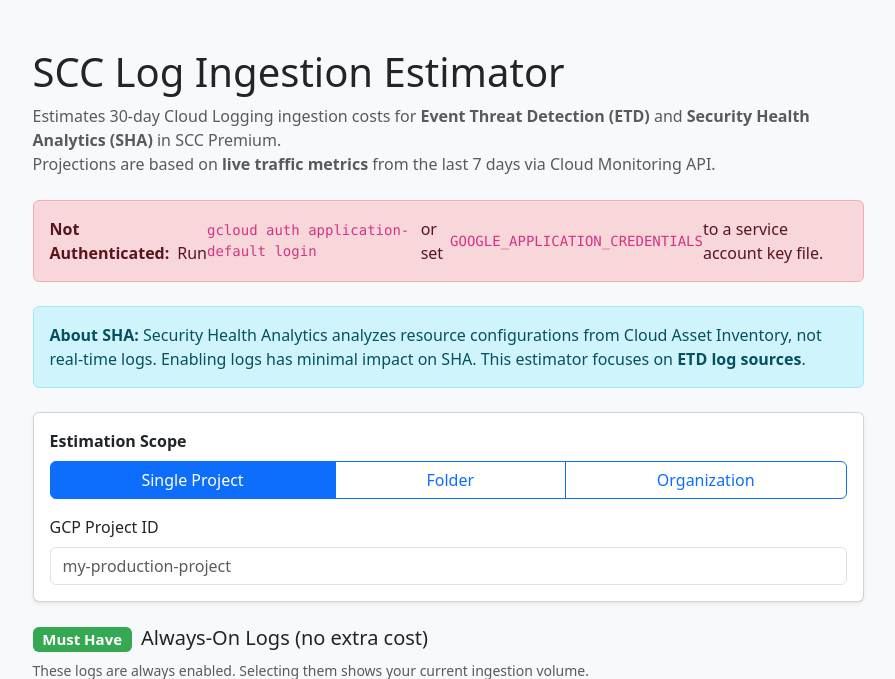
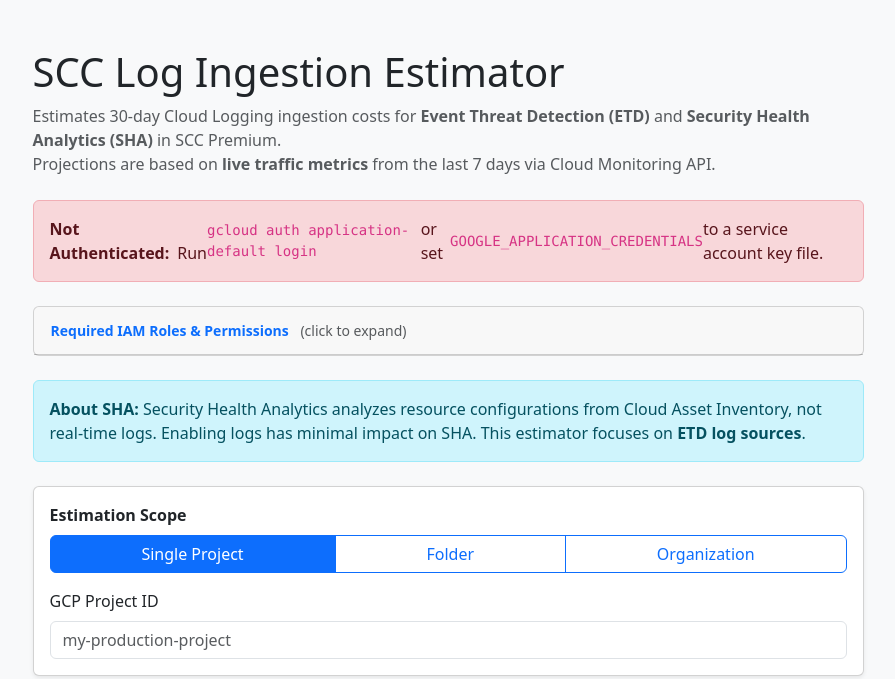
Before and after one commit to slash-31/google_scc_log_estimator, a Flask app: template templates/index.html in a window 1280 px wide. Shown: the top 679 px of the page, without its empty margins (192-1087 px from the left). Run offline with Flask 3, Linux system fonts and the light colour scheme; the template is opened without the code that fills it: most values are stand-ins (such as "Sample title", 1, 10 or a date in 2020); parts of the project's set-up code (start-up, migrations or seed data) failed here and were passed over.

Commit message:
feat: IAM role reference in preflight + UI, add firewall/NAT/IAP/LB/AR logs
IAM roles and permissions:
- Add REQUIRED_IAM data structure listing roles/permissions/scope/reason
- Preflight (-c) now tests actual IAM permissions via testIamPermissions
  API and prints PASS/FAIL per permission with grant commands
- Preflight prints a role reference table with scope and reason
- Web UI adds collapsible "Required IAM Roles & Permissions" panel
  showing role table, grant commands, and preflight hint

Additional log sources (highly recommended):
- VPC Firewall Rules Logs (firewallinsights hit_count)
- Cloud NAT Gateway Logs (router.googleapis.com/nat/allocated_ports)
- IAP Access Logs (iap.googleapis.com/request_count)
- HTTP(S) Load Balancer Logs (loadbalancing.googleapis.com request_count)
- Artifact Registry Audit Logs (artifactregistry.googleapis.com request_count)

Other:
- Add Bootstrap JS bundle for collapse component

Co-Authored-By: Claude Opus 4.6 (1M context) <noreply@anthropic.com>

```diff
--- a/app.py
+++ b/app.py
@@ -413,6 +413,64 @@ LOG_SOURCES = [
         "metric": "cloudsql.googleapis.com/database/network/connections",
         "size_kb": 1.0,
     },
+    {
+        "key": "firewall",
+        "label": "VPC Firewall Rules Logs",
+        "category": "recommended",
+        "description": (
+            "Logs allowed/denied connections per firewall rule. Critical for "
+            "detecting lateral movement and policy violations."
+        ),
+        # Proxy metric: firewall rule hit count — each hit ≈ one log entry.
+        "metric": "firewallinsights.googleapis.com/subnet/firewall_hit_count",
+        "size_kb": 1.0,
+    },
+    {
+        "key": "cloud_nat",
+        "label": "Cloud NAT Gateway Logs",
+        "category": "recommended",
+        "description": (
+            "Logs NAT translation events. Helps detect outbound data exfiltration "
+            "and unexpected egress traffic from private VMs."
+        ),
+        # Proxy metric: NAT allocated port count as a rough activity proxy.
+        "metric": "router.googleapis.com/nat/allocated_ports",
+        "size_kb": 1.0,
+    },
+    {
+        "key": "iap",
+        "label": "IAP (Identity-Aware Proxy) Access Logs",
+        "category": "recommended",
+        "description": (
+            "Logs every request through Identity-Aware Proxy. Detects "
+            "unauthorized access attempts to IAP-protected applications."
+        ),
+        "metric": "iap.googleapis.com/request_count",
+        "size_kb": 0.7,
+    },
+    {
+        "key": "lb",
+        "label": "HTTP(S) Load Balancer Logs",
+        "category": "recommended",
+        "description": (
+            "Logs external request patterns. Provides visibility into "
+            "potential DDoS, web attacks, and suspicious traffic."
+        ),
+        "metric": "loadbalancing.googleapis.com/https/request_count",
+        "size_kb": 1.0,
+    },
+    {
+        "key": "artifact_registry",
+        "label": "Artifact Registry Data Access Audit Logs",
+        "category": "recommended",
+        "description": (
+            "Tracks image pulls, pushes, and vulnerability scan access. "
+            "Detects supply-chain tampering and unauthorized image usage."
+        ),
+        # Proxy metric: API request count for Artifact Registry operations.
+        "metric": "artifactregistry.googleapis.com/request_count",
+        "size_kb": 1.0,
+    },
 
     # === OPTIONAL (environment-specific) ===
     {
@@ -435,6 +493,48 @@ LOG_SOURCE_MAP = {s["key"]: s for s in LOG_SOURCES}
 COST_PER_GIB = 0.50           # standard Cloud Logging ingestion rate
 KB_PER_GIB = 1_048_576        # 1024 * 1024
 BYTES_PER_GIB = 1_073_741_824 # 1024 ** 3
+
+# ---------------------------------------------------------------------------
+# Required IAM roles and permissions
+#
+# These are the minimum IAM bindings the authenticated identity needs.
+# Organised by scope so the UI and preflight can show exactly what applies.
+#
+# Each entry has:
+#   role        — the predefined IAM role that grants the permission(s)
+#   permissions — the specific IAM permissions the estimator exercises
+#   scope       — "project" (always needed) or "org" (only for org/folder scans)
+#   reason      — why the permission is needed (shown in UI + preflight)
+# ---------------------------------------------------------------------------
+REQUIRED_IAM = [
+    {
+        "role": "roles/monitoring.viewer",
+        "permissions": ["monitoring.timeSeries.list"],
+        "scope": "project",
+        "reason": "Read Cloud Monitoring metrics for each target project.",
+    },
+    {
+        "role": "roles/resourcemanager.organizationViewer",
+        "permissions": [
+            "resourcemanager.projects.list",
+            "resourcemanager.projects.get",
+        ],
+        "scope": "org",
+        "reason": (
+            "Discover projects under an organization or folder. "
+            "Only required for org-wide or folder-wide scans."
+        ),
+    },
+    {
+        "role": "roles/browser",
+        "permissions": ["resourcemanager.projects.get"],
+        "scope": "project",
+        "reason": (
+            "Read basic project metadata (used by preflight checks). "
+            "Included in most viewer roles."
+        ),
+    },
+]
 
 
 # ---------------------------------------------------------------------------
@@ -783,6 +883,7 @@ def index():
         results=results,
         log_sources=LOG_SOURCES,
         auth_info=auth_info,
+        required_iam=REQUIRED_IAM,
     )
 
 
@@ -906,12 +1007,49 @@ def _check_resource_manager_api(project_id):
         return False, str(exc)
 
 
+def _check_iam_permissions(project_id):
+    """Test which required IAM permissions the caller actually has.
+
+    Uses the Resource Manager ``testIamPermissions`` API to check all
+    project-scoped permissions in one call.
+
+    Returns:
+        List of (permission: str, granted: bool, role_hint: str) tuples.
+    """
+    # Collect all project-scoped permissions to test.
+    perms_to_test = []
+    perm_to_role = {}
+    for entry in REQUIRED_IAM:
+        for perm in entry["permissions"]:
+            if perm not in perm_to_role:
+                perms_to_test.append(perm)
+                perm_to_role[perm] = entry["role"]
+
+    try:
+        client = resourcemanager_v3.ProjectsClient()
+        response = client.test_iam_permissions(
+            resource=f"projects/{project_id}",
+            permissions=perms_to_test,
+        )
+        granted = set(response.permissions)
+    except Exception as exc:
+        logger.warning("testIamPermissions failed for %s: %s", project_id, exc)
+        # If we can't test, return unknown status.
+        return [(p, None, perm_to_role[p]) for p in perms_to_test]
+
+    return [
+        (perm, perm in granted, perm_to_role[perm])
+        for perm in perms_to_test
+    ]
+
+
 def run_preflight(project_id):
     """Run all preflight checks against *project_id* and print results.
 
     Checks:
         1. Authentication is valid.
         2. Required GCP APIs are enabled and accessible.
+        3. Required IAM permissions are granted.
 
     Returns:
         True if all checks pass, False otherwise.
@@ -922,31 +1060,66 @@ def run_preflight(project_id):
 
     all_ok = True
 
-    # -- Auth check --
+    # -- 1. Auth check --
+    print("  --- Authentication ---")
     auth = get_auth_info()
     if auth["valid"]:
-        print(f"  [PASS] Authentication: {auth['method']} ({auth.get('identity', 'unknown')})")
+        print(f"  [PASS] {auth['method']} ({auth.get('identity', 'unknown')})")
     else:
-        print(f"  [FAIL] Authentication: {auth.get('error', 'no credentials')}")
+        print(f"  [FAIL] {auth.get('error', 'no credentials')}")
         all_ok = False
+    print()
 
-    # -- API checks --
+    # -- 2. API checks --
+    print("  --- Required APIs ---")
     for api in REQUIRED_APIS:
         ok, detail = api["check"](project_id)
         status = "PASS" if ok else "FAIL"
         print(f"  [{status}] {api['name']}: {detail}")
         if not ok:
             all_ok = False
+    print()
+
+    # -- 3. IAM permission checks --
+    print("  --- IAM Permissions ---")
+    iam_results = _check_iam_permissions(project_id)
+    for perm, granted, role_hint in iam_results:
+        if granted is None:
+            print(f"  [ ?? ] {perm}  (could not test — see API errors above)")
+        elif granted:
+            print(f"  [PASS] {perm}")
+        else:
+            print(f"  [FAIL] {perm}")
+            print(f"         Grant via: gcloud projects add-iam-policy-binding {project_id} \\")
+            print(f"           --member='<IDENTITY>' --role='{role_hint}'")
+            all_ok = False
+    print()
+
+    # -- 4. Required IAM roles reference table --
+    print("  --- Required IAM Roles Reference ---")
+    print(f"  {'Role':<45} {'Scope':<10} Reason")
+    print(f"  {'-'*44}  {'-'*9} {'-'*40}")
+    for entry in REQUIRED_IAM:
+        print(f"  {entry['role']:<45} {entry['scope']:<10} {entry['reason']}")
+    print()
 
     # -- Summary --
-    print(f"\n{'='*60}")
+    print(f"{'='*60}")
     if all_ok:
         print("  All preflight checks passed.")
     else:
         print("  Some checks FAILED.  Fix the issues above before running")
         print("  the estimator.  Common fixes:")
+        print()
+        print(f"  # Enable required APIs:")
         print(f"    gcloud services enable monitoring.googleapis.com --project={project_id}")
         print(f"    gcloud services enable cloudresourcemanager.googleapis.com --project={project_id}")
+        print()
+        print(f"  # Grant required roles (replace <IDENTITY> with user/SA email):")
+        for entry in REQUIRED_IAM:
+            if entry["scope"] == "project":
+                print(f"    gcloud projects add-iam-policy-binding {project_id} \\")
+                print(f"      --member='serviceAccount:<IDENTITY>' --role='{entry['role']}'")
     print(f"{'='*60}\n")
 
     return all_ok
--- a/templates/index.html
+++ b/templates/index.html
@@ -49,6 +49,73 @@
                     <br>Run <code>gcloud auth application-default login</code> or set
                     <code>GOOGLE_APPLICATION_CREDENTIALS</code> to a service account key file.
                 {% endif %}
+            </div>
+            {% endif %}
+
+            <!-- Required IAM Roles (collapsible) -->
+            {% if required_iam %}
+            <div class="card mb-4">
+                <div class="card-header p-2">
+                    <button class="btn btn-sm btn-link text-decoration-none w-100 text-start"
+                            type="button" data-bs-toggle="collapse" data-bs-target="#iamPanel">
+                        <strong>Required IAM Roles &amp; Permissions</strong>
+                        <span class="text-muted ms-2">(click to expand)</span>
+                    </button>
+                </div>
+                <div class="collapse" id="iamPanel">
+                    <div class="card-body p-3">
+                        <p class="small text-muted mb-3">
+                            The authenticated identity (user or service account) must have
+                            these roles on each target project.  For org/folder scans, the
+                            org-scoped roles are also required.
+                        </p>
+                        <table class="table table-sm small mb-3">
+                            <thead>
+                                <tr>
+                                    <th>IAM Role</th>
+                                    <th>Scope</th>
+                                    <th>Permissions</th>
+                                    <th>Why</th>
+                                </tr>
+                            </thead>
+                            <tbody>
+                                {% for entry in required_iam %}
+                                <tr>
+                                    <td><code>{{ entry.role }}</code></td>
+                                    <td>
+                                        {% if entry.scope == 'project' %}
+                                            <span class="badge bg-primary">Per Project</span>
+                                        {% else %}
+                                            <span class="badge bg-warning text-dark">Org / Folder</span>
+                                        {% endif %}
+                                    </td>
+                                    <td>
+                                        {% for perm in entry.permissions %}
+                                            <code class="d-block">{{ perm }}</code>
+                                        {% endfor %}
+                                    </td>
+                                    <td>{{ entry.reason }}</td>
+                                </tr>
+                                {% endfor %}
+                            </tbody>
+                        </table>
+                        <div class="bg-light rounded p-2">
+                            <p class="small fw-bold mb-1">Grant commands (replace &lt;IDENTITY&gt;):</p>
+                            <pre class="small mb-0" style="white-space:pre-wrap">{% for entry in required_iam %}{% if entry.scope == 'project' %}gcloud projects add-iam-policy-binding PROJECT_ID \
+  --member='serviceAccount:&lt;IDENTITY&gt;' \
+  --role='{{ entry.role }}'
+{% endif %}{% endfor %}
+# For org-wide scans:
+{% for entry in required_iam %}{% if entry.scope == 'org' %}gcloud organizations add-iam-policy-binding ORG_ID \
+  --member='serviceAccount:&lt;IDENTITY&gt;' \
+  --role='{{ entry.role }}'
+{% endif %}{% endfor %}</pre>
+                        </div>
+                        <p class="small text-muted mt-2 mb-0">
+                            Run <code>python3 app.py -c PROJECT_ID</code> to verify permissions with a preflight check.
+                        </p>
+                    </div>
+                </div>
             </div>
             {% endif %}
 
@@ -363,6 +430,7 @@
     </div>
 </div>
 
+<script src="https://cdn.jsdelivr.net/npm/bootstrap@5.3.0/dist/js/bootstrap.bundle.min.js"></script>
 <script>
 function updateScope() {
     const scope = document.querySelector('input[name="scope"]:checked').value;
```
